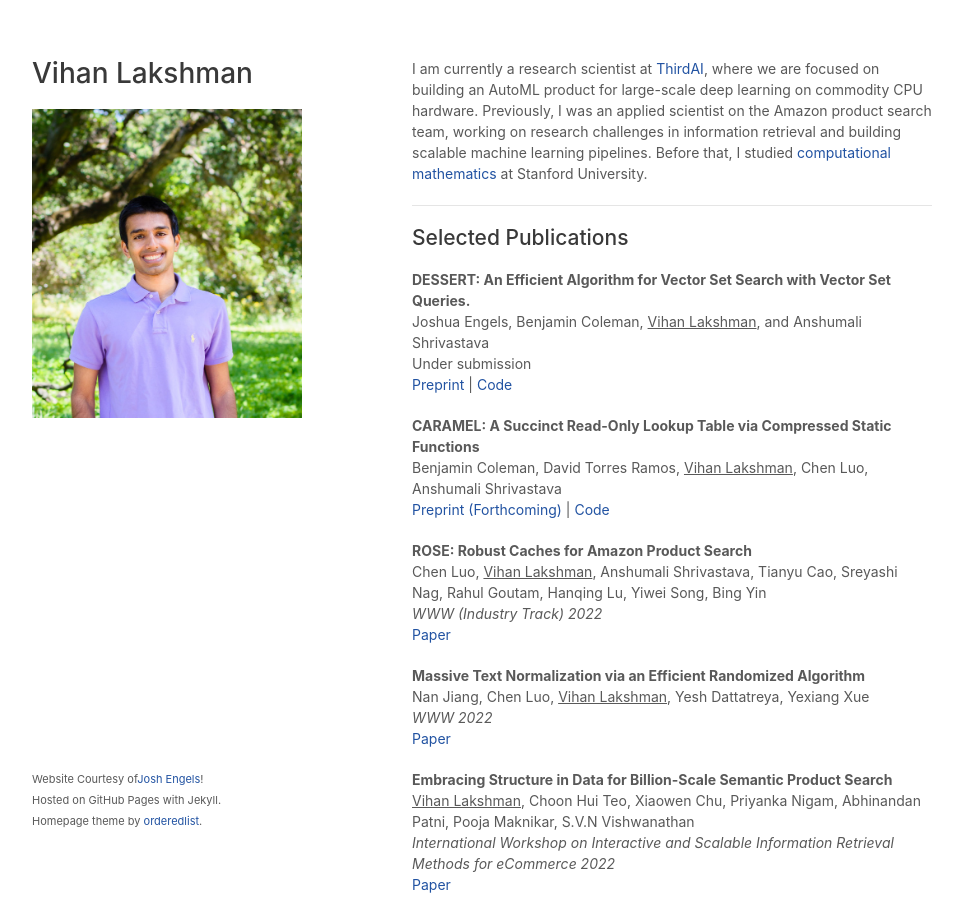
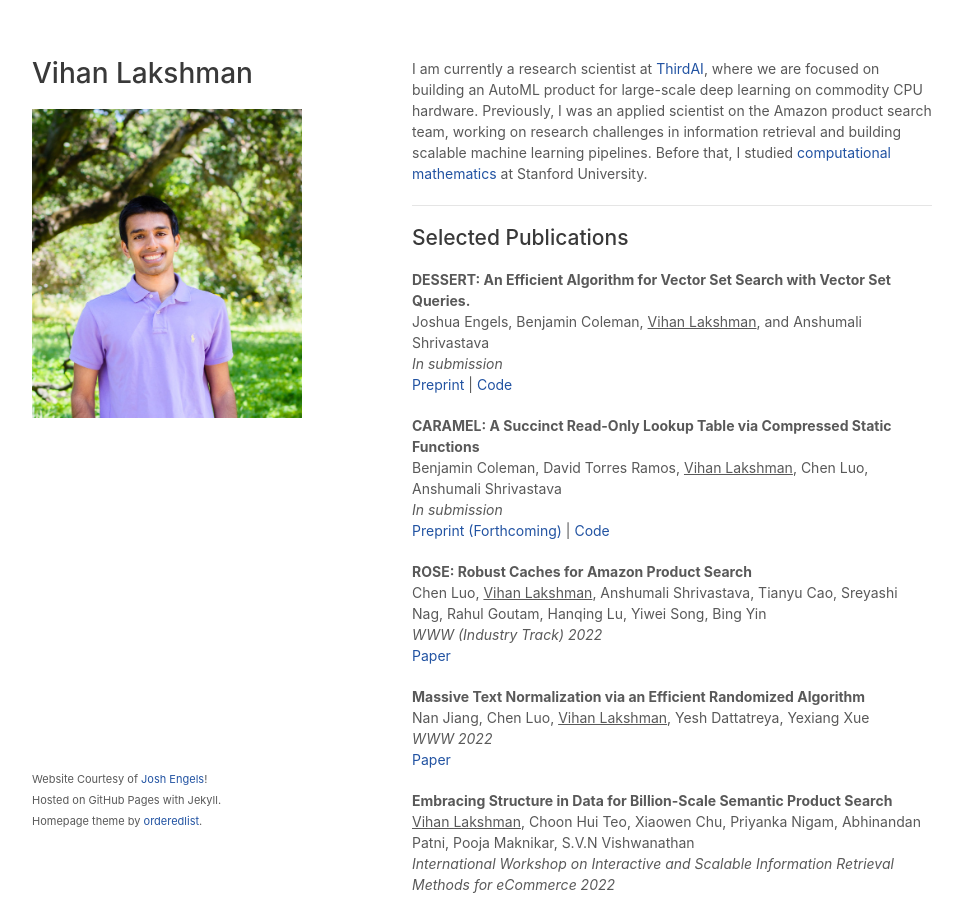
Before and after one commit to vihan-lakshman/vihan-lakshman.github.io, a Jekyll site: the page built from index.html, in a window 1280 px wide and 900 px high. Shown: the whole window, without its empty margins (158-1120 px from the left). Built offline with Jekyll 4.4.1, drawn with Linux system fonts in a browser that asks for light colours; a style sheet for code colours, icons or effects is not loaded.

Commit message:
Change formatting

```diff
--- a/index.html
+++ b/index.html
@@ -55,7 +55,7 @@
       <p>
         <b>DESSERT: An Efficient Algorithm for Vector Set Search with Vector Set Queries.</b> <br>
         Joshua Engels, Benjamin Coleman, <u>Vihan Lakshman</u>, and Anshumali Shrivastava<br>
-        Under submission<br>
+        <i>In submission</i><br>
         <a href="https://arxiv.org/pdf/2210.15748.pdf">Preprint</a> |
         <a href="https://github.com/ThirdAIResearch/Dessert">Code</a>
         <!-- <a href="dessert">Blog Post</a> -->
@@ -64,6 +64,7 @@
       <p>
         <b>CARAMEL: A Succinct Read-Only Lookup Table via Compressed Static Functions</b><br>
         Benjamin Coleman, David Torres Ramos, <u>Vihan Lakshman</u>, Chen Luo, Anshumali Shrivastava<br>
+        <i>In submission</i><br>
         <a href="">Preprint (Forthcoming)</a> |
         <a href="https://github.com/brc7/caramel">Code</a>
       </p>
@@ -123,7 +124,7 @@
 
     </section>
     <footer>
-      <p><small>Website Courtesy of<a href="https://github.com/JoshEngels/JoshEngels.github.io">Josh
+      <p><small>Website Courtesy of <a href="https://github.com/JoshEngels/JoshEngels.github.io">Josh
             Engels</a>!</small><br>
         <small>Hosted on GitHub Pages with Jekyll. <br>
           Homepage theme by <a href="https://github.com/orderedlist">orderedlist</a>.</small>
```
